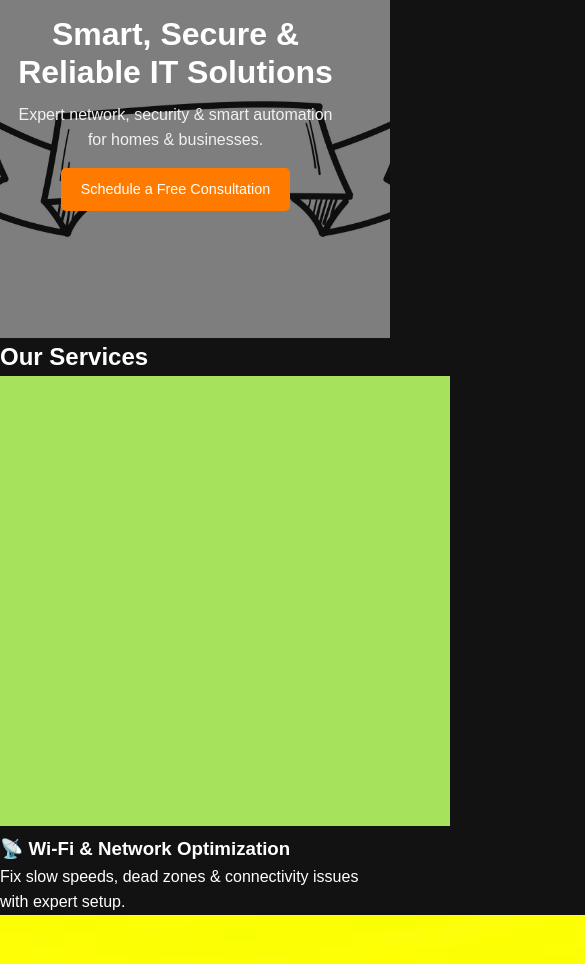
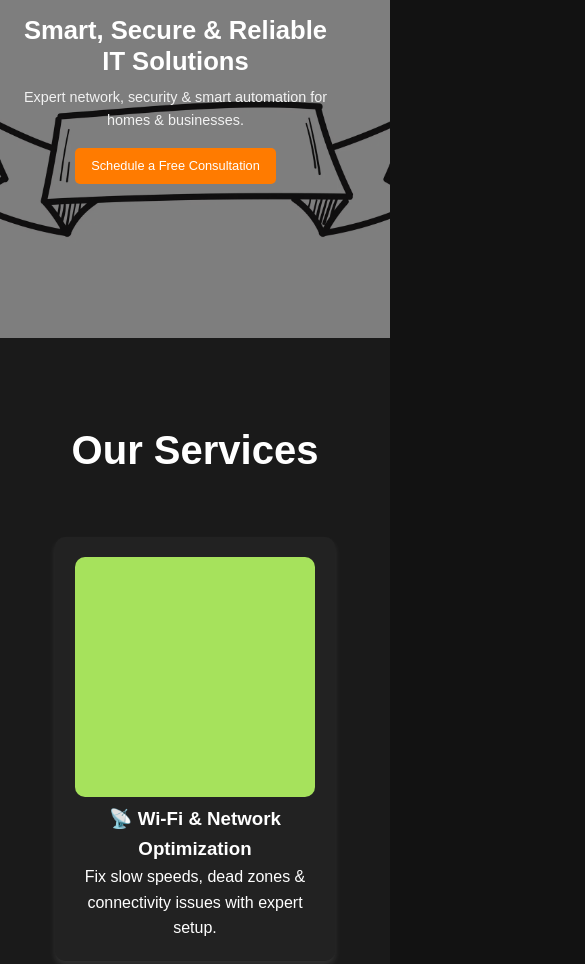
Before and after one commit to hovihov/hovllc, a plain HTML site: page index.html in a window 390 px wide. Shown: the top 964 px of the page, 585 px wide, since content can reach past the window. Drawn offline with Linux system fonts and the light colour scheme.

Commit message:
Update styles.css

```diff
--- a/styles.css
+++ b/styles.css
@@ -12,11 +12,11 @@ body {
     line-height: 1.6;
 }
 
-/* Hero Section - Smaller & Centered */
+/* Hero Section - Perfectly Centered */
 .hero {
     position: relative;
     width: 100%;
-    height: 45vh; /* Reduce height */
+    height: 45vh; /* Adjusted for better proportion */
     background: url('hero-bg.jpg') center/cover no-repeat;
     display: flex;
     align-items: center; /* Center vertically */
@@ -32,28 +32,34 @@ body {
     background: rgba(0, 0, 0, 0.5);
 }
 
-/* Hero Content */
+/* Hero Content - Fully Centered */
 .hero-content {
     position: relative;
     z-index: 2;
     max-width: 600px;
     width: 90%;
     text-align: center;
+    display: flex;
+    flex-direction: column;
+    align-items: center; /* Center horizontally */
+    justify-content: center; /* Center vertically */
     padding: 15px;
 }
 
 /* Heading & Text */
 .hero h1 {
-    font-size: 2rem; /* Reduce size */
+    font-size: 2rem;
     margin-bottom: 10px;
     line-height: 1.2;
     color: #fff;
+    text-align: center;
 }
 
 .hero p {
-    font-size: 1rem; /* Reduce size */
+    font-size: 1rem;
     margin-bottom: 15px;
     color: #f1f1f1;
+    text-align: center;
 }
 
 /* Call-to-Action Button */
@@ -75,7 +81,22 @@ body {
 /* Mobile Optimization */
 @media (max-width: 768px) {
     .hero {
-        height: 40vh; /* Even smaller on
+        height: 40vh; /* Reduce height on mobile */
+    }
+
+    .hero h1 {
+        font-size: 1.6rem;
+    }
+
+    .hero p {
+        font-size: 0.9rem;
+    }
+
+    .btn {
+        font-size: 0.8rem;
+        padding: 8px 16px;
+    }
+}
 
 
 /* Services Section */
```
